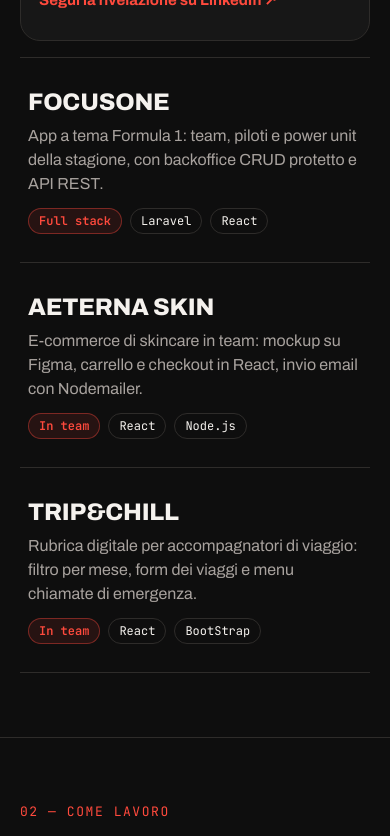
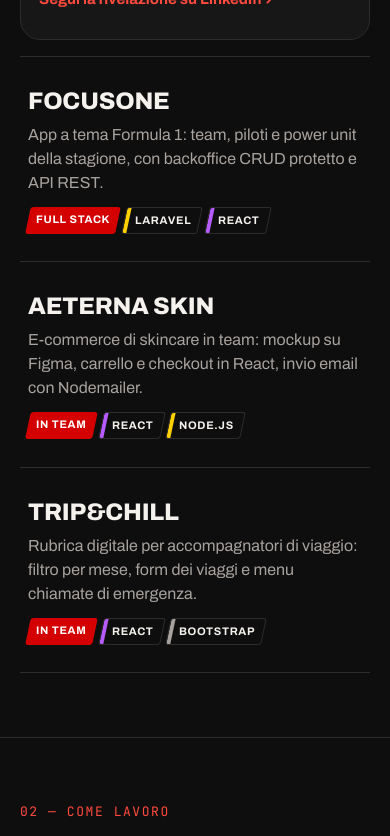
Before and after one commit to matteolepera/portfolio, a React (Vite) app: page / in a window 390 px wide. Shown: the part 2237-3073 px from the top of the page. Built offline with nearby package versions, Linux system fonts and the light colour scheme; no server answers.

Commit message:
feat: badge di ruolo e stack in stile grafica F1

```diff
--- a/src/components/ui/StackBadges.jsx
+++ b/src/components/ui/StackBadges.jsx
@@ -1,22 +1,48 @@
+import { techCategories } from "../../content/tech";
+
+const CATEGORY_BAR = {
+  frontend: "bg-sector",
+  backend: "bg-hi",
+  other: "bg-muted",
+};
+
+const LABEL =
+  "block skew-x-12 py-1 text-[11px] font-bold tracking-[0.06em] uppercase [font-stretch:112%] md:py-[5px] md:text-xs";
+
 export default function StackBadges({ role, stack, className = "" }) {
   return (
     <ul
       aria-label="Ruolo e tecnologie"
-      className={`flex flex-wrap gap-2 ${className}`}
+      className={`flex flex-wrap gap-1.5 md:gap-2 ${className}`}
     >
       {role && (
-        <li className="inline-flex items-center rounded-full border border-accent-text/40 bg-accent-text/10 px-2.5 py-1 font-mono text-xs font-semibold text-accent-text transition-colors duration-500">
+        <li className="inline-flex -skew-x-12 overflow-hidden rounded-[3px] bg-accent transition-colors duration-500">
+          <span className={`${LABEL} px-2 text-on-accent md:px-[11px]`}>
             {role}
+          </span>
         </li>
       )}
-      {stack.map((tech) => (
+
+      {stack.map((tech) => {
+        const category = techCategories[tech] ?? "other";
+
+        return (
           <li
             key={tech}
-          className="inline-flex items-center rounded-full border border-line px-2.5 py-1 font-mono text-xs text-ink"
+            className="inline-flex -skew-x-12 items-stretch overflow-hidden rounded-[3px] border border-line bg-bg transition-colors duration-500"
+          >
+            <span
+              aria-hidden="true"
+              className={`w-1 shrink-0 ${CATEGORY_BAR[category]}`}
+            />
+            <span
+              className={`${LABEL} pr-2 pl-1.5 text-ink md:pr-[11px] md:pl-[9px]`}
             >
               {tech}
+            </span>
           </li>
-      ))}
+        );
+      })}
     </ul>
   );
 }
--- /dev/null
+++ b/src/content/tech.js
@@ -0,0 +1,16 @@
+// Area di ogni tecnologia: decide il colore della striscia nel badge
+export const techCategories = {
+  React: "frontend",
+  JavaScript: "frontend",
+  Tailwind: "frontend",
+  "HTML e CSS": "frontend",
+  Bootstrap: "frontend",
+  Laravel: "backend",
+  PHP: "backend",
+  "Node.js": "backend",
+  Express: "backend",
+  Python: "backend",
+  MySQL: "other",
+  Figma: "other",
+  Git: "other",
+};
```
Lines whose indentation alone changed are shown as unchanged.
